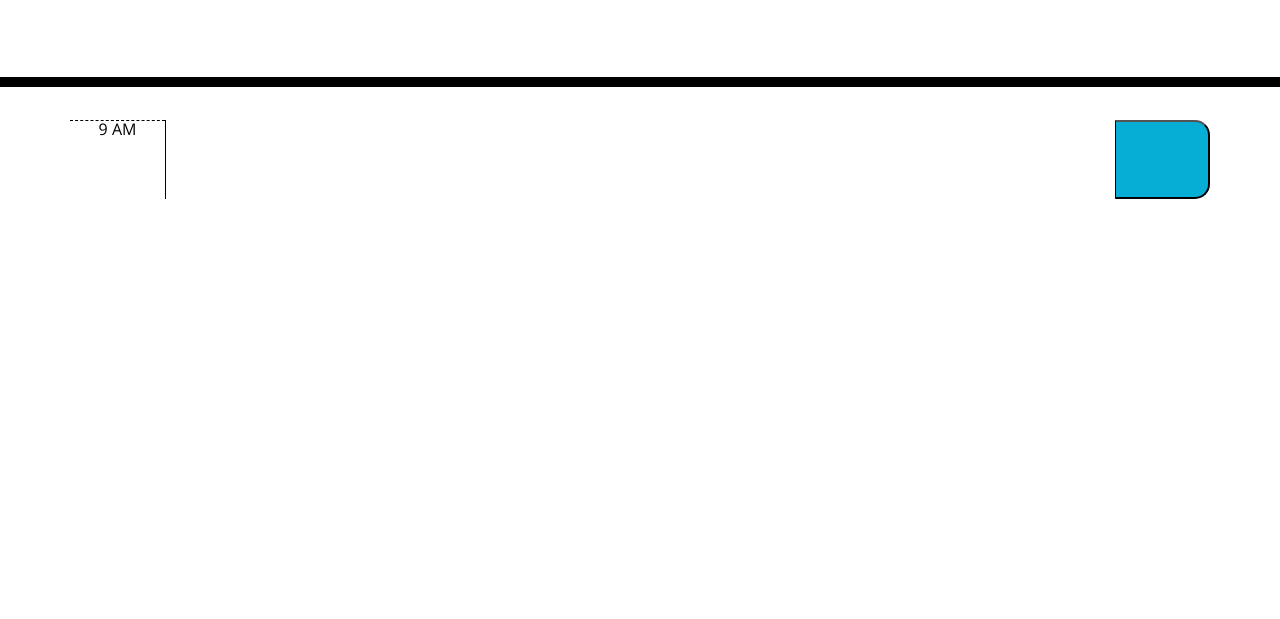
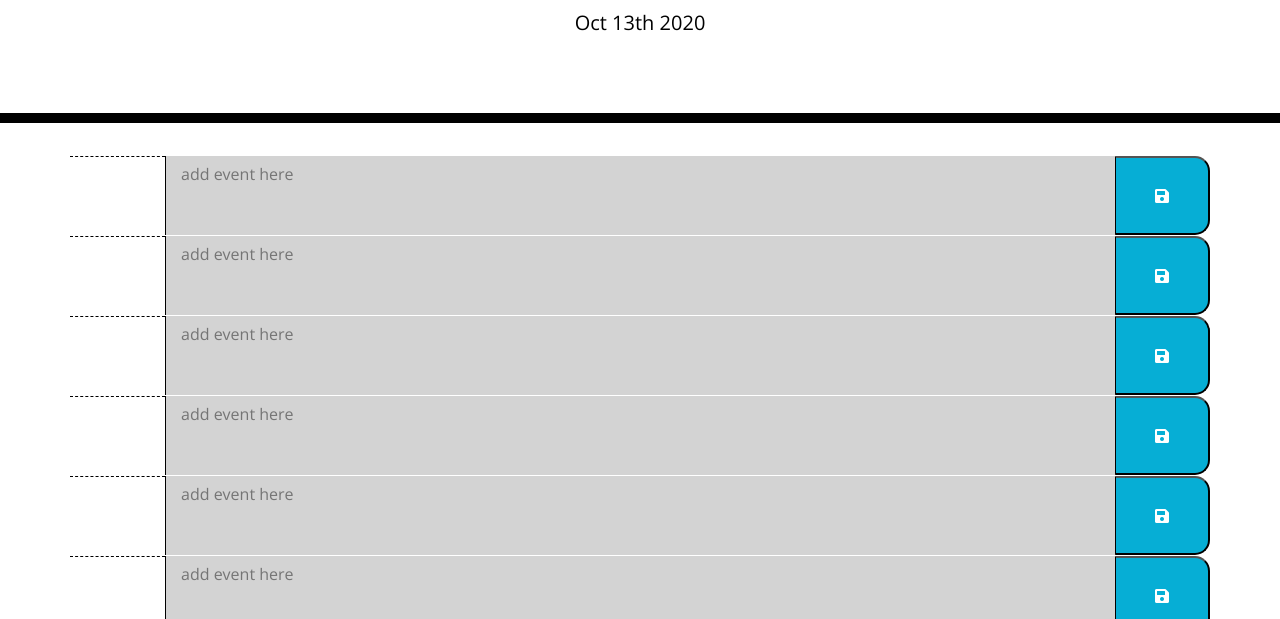
Before and after one commit to Henryrjung/05_day_planner, a plain HTML site: page index.html in a window 1280 px wide. Shown: the part 181-800 px from the top of the page. Drawn offline with nearby package versions, Linux system fonts and the light colour scheme.

Commit message:
added event rows

```diff
--- a/index.html
+++ b/index.html
@@ -30,14 +30,10 @@
     </header>
     <div class="container">
       <!-- Timeblocks go here -->
-      <div class="row time-block">
-        <div class="col-1 hour"><p>9 AM</p></div>
-        <textarea id="9"  class="description col"></textarea>
-        <button id="9" class="saveBtn col-1"></button>
-      </div>
     </div>
-    <script src="./script.js"></script>
+
     <script src="https://code.jquery.com/jquery-3.4.1.min.js"></script>
     <script src="https://cdnjs.cloudflare.com/ajax/libs/moment.js/2.24.0/moment.min.js"></script>
+    <script src="./script.js"></script>
   </body>
 </html>
--- a/script.js
+++ b/script.js
@@ -1,5 +1,26 @@
-function clock() {
-    var currentTime = moment().format('MMMM Do YYYY, h:mm:ss a');
-    $("#currentDay").text(currentTime);
-    console.log(clock)
-}
+$(document).ready(function() {
+    $("#currentDay").text(moment().format("MMM Do YYYY"));
+
+    for (var i = 9; i < 18; i++) {
+
+        //create row
+        var row = $("<div data-time=${i} id='${i}'>");
+        row.addClass("row time-block");
+        //hour
+        var hourDiv = $("<div>");
+        hourDiv.addClass("hour col-1");
+        //text
+        var descriptionText = $("<textarea>");
+        descriptionText.addClass("description col past")
+        descriptionText.attr("placeholder", "add event here")
+        //save button
+        var saveButton = $("<button>");
+        saveButton.addClass("saveBtn col-1 fas fa-save");
+        //append hour text and save button to row
+        row.append(hourDiv);
+        row.append(descriptionText);
+        row.append(saveButton);
+        //append row to container
+        $(".container").append(row);
+    }
+})
```
